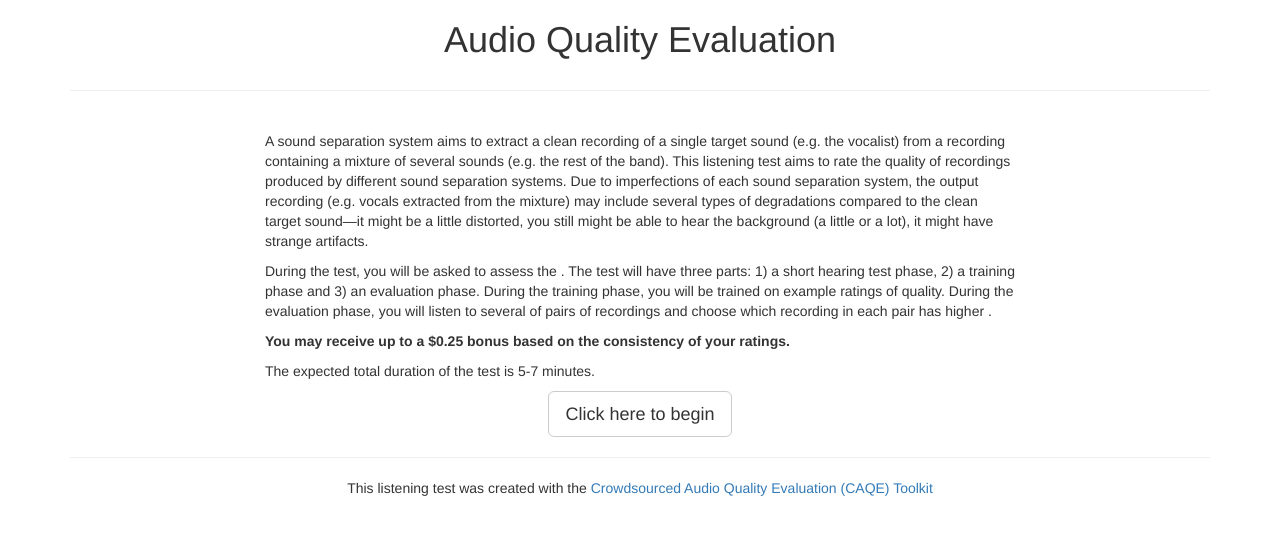
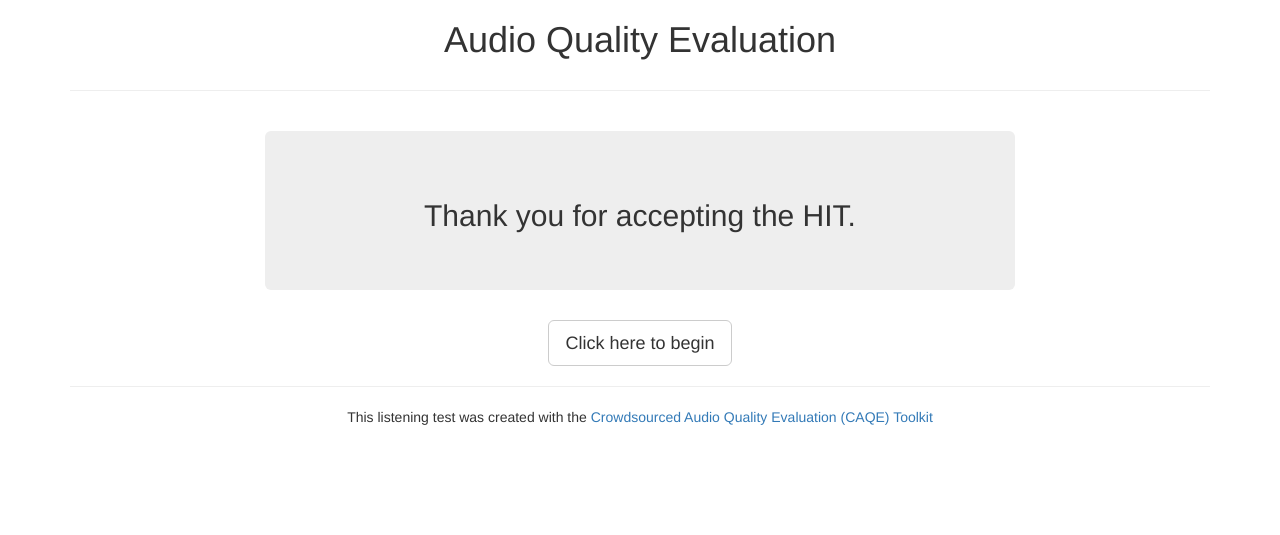
Before and after one commit to interactiveaudiolab/CAQE, a Flask app: template src/caqe/templates/begin.html in a window 1280 px wide. Shown: the top 535 px of the page. Run offline with Flask 2, Linux system fonts and the light colour scheme; the template is opened without the code that fills it, so the values that code supplies are empty; some libraries are stand-ins or nearby versions.

Commit message:
Update begin and end page text

```diff
--- a/src/caqe/templates/begin.html
+++ b/src/caqe/templates/begin.html
@@ -10,14 +10,10 @@
 </div>
 <hr>
 <div class="row">
-	<div class="col-md-8 col-md-offset-2">﻿
-		<p>A sound separation system aims to extract a clean recording of a single target sound (e.g. the vocalist) from a recording containing a mixture of several sounds (e.g. the rest of the band). This listening test aims to rate the quality of recordings produced by different sound separation systems. Due to imperfections of each sound separation system, the output recording (e.g. vocals extracted from the mixture) may include several types of degradations compared to the clean target sound&mdash;it might be a little distorted, you still might be able to hear the background (a little or a lot), it might have strange artifacts.</p>
-
-		<p>During the test, you will be asked to assess the <quality>. The test will have three parts: 1) a short hearing test phase, 2) a training phase and 3) an evaluation phase. During the training phase, you will be trained on example ratings of quality. During the evaluation phase, you will listen to several of pairs of recordings and choose which recording in each pair has higher <quality>.</p>
-
-		<p><b>You may receive up to a $0.25 bonus based on the consistency of your ratings.</b></p>
-
-		<p>The expected total duration of the test is 5-7 minutes.</p>
+	<div class="text-center col-md-8 col-md-offset-2">﻿
+        <div class="jumbotron">
+            <h2>Thank you for accepting the HIT.</h2>
+        </div>
 	</div>
 </div>
 <div class="row">
```
Also changed, not shown: src/caqe/templates/end.html (+8 -1 lines).
